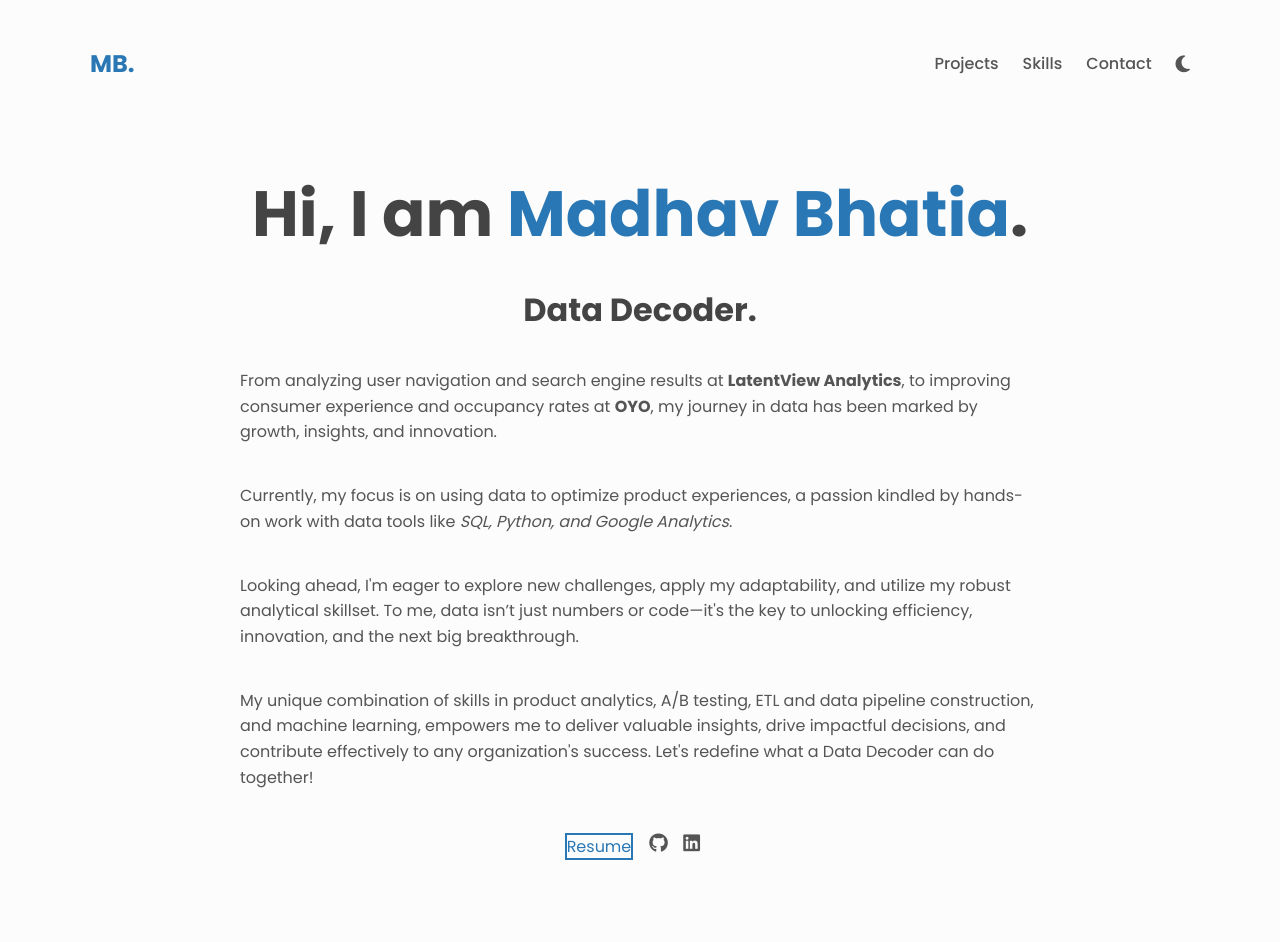
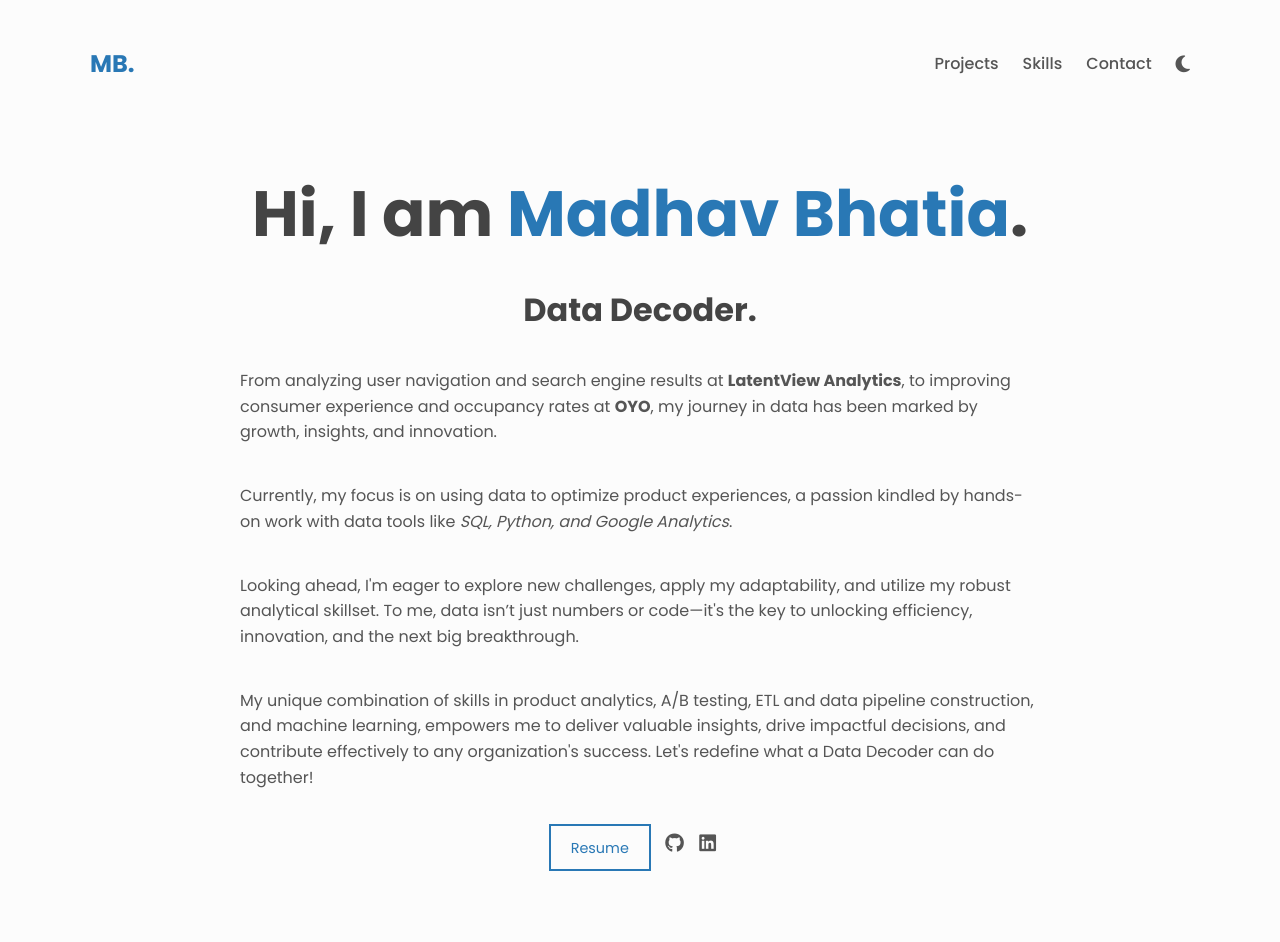
Before and after one commit to MAdhavbhatia222/portfolio-demo, a plain HTML site: page index.html in a window 1280 px wide. Shown: the top 942 px of the page. Drawn offline with Linux system fonts and the light colour scheme.

Commit message:
Update styles.css

```diff
--- a/styles.css
+++ b/styles.css
@@ -193,11 +193,14 @@
   position: relative;
   overflow: hidden;
   z-index: 1;
+  padding: 0.8em 1.4em; /* Keep padding to maintain the size */
+  font-size: 0.9rem; /* Keep font size to maintain the appearance */
 }
 
 .btn--outline:focus,
 .btn--outline:hover {
   color: var(--clr-bg);
+  padding: 0.8em 1.4em; /* Keep padding to maintain the size on hover */
 }
 
 .btn--outline:before {
```
